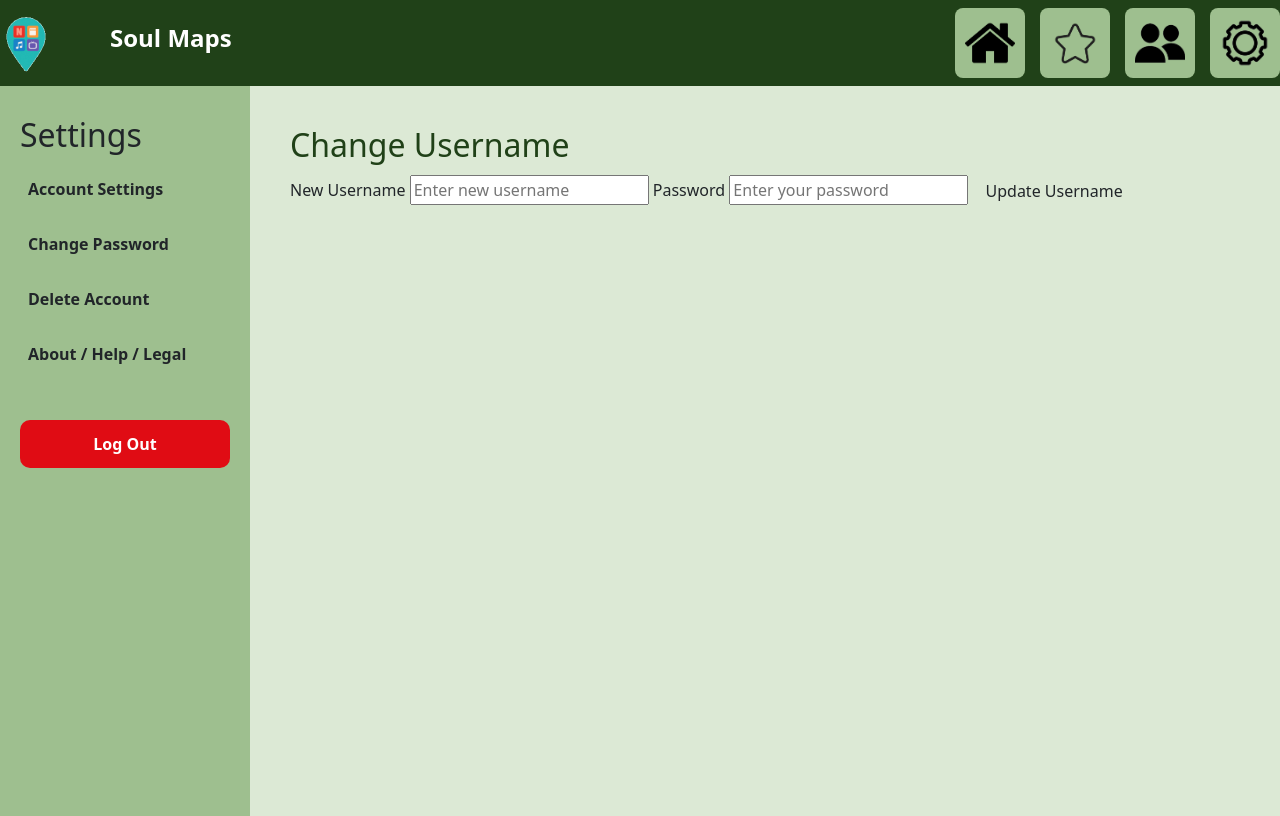
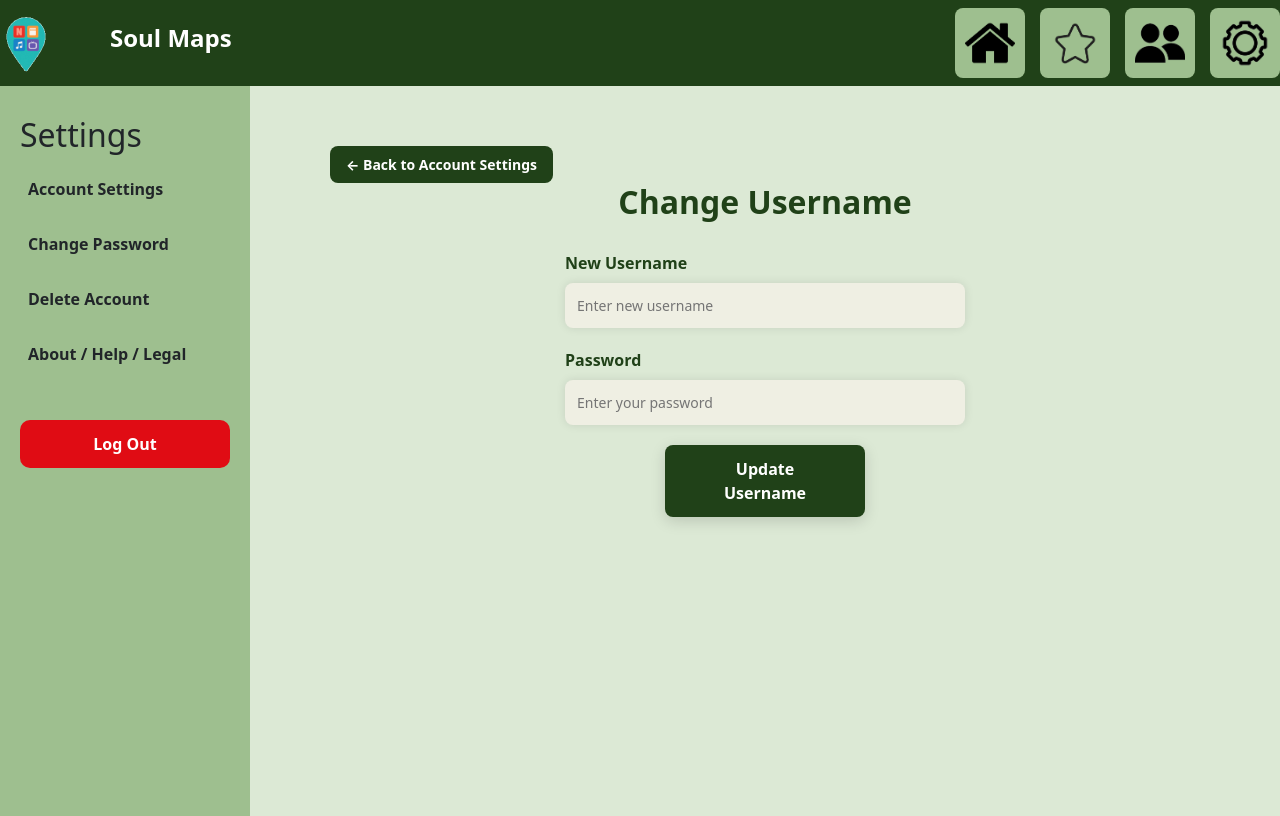
Before and after one commit to fudgeg/Group69-AgileWebProject, a Flask app: page /settings in a window 1280 px wide, after a click on "Change Username". Run offline with Flask 3, Linux system fonts and the light colour scheme; the visitor is signed in with stand-in values (Sample User, id 1); data comes from the database, SQL or seed files in the repository.

Commit message:
touch up the aesthetics and layout of Settings page to improve users experience and improve consistent styling of website

```diff
--- a/app/routes.py
+++ b/app/routes.py
@@ -11,20 +11,18 @@ def welcome():
 @main.route('/signup', methods=['GET', 'POST'])
 def signup():
     if request.method == 'POST':
-        first_name = request.form.get('first_name')
-        last_name = request.form.get('last_name')
+        name = request.form.get('full_name')
         email = request.form.get('email')
         password = request.form.get('password')
 
-        if not first_name or not last_name or not email or not password:
-            flash("All fields are required")
+        if not name or not email or not password:
+            flash("All fields are required","error")
             return redirect(url_for('main.signup'))
 
-        name = f"{first_name} {last_name}"
 
         existing_user = User.query.filter_by(email=email).first()
         if existing_user:
-            flash('Email already registered. Please log in')
+            flash('Email already registered. Please log in',"caution")
             return redirect(url_for('main.login'))
 
         user = User(name=name, email=email)
@@ -69,7 +67,7 @@ def login():
 @main.route('/logout')
 def logout():
     session.clear()  # Clear all session data to avoid leftover messages
-    flash('You have been logged out')
+    flash('You have been logged out',"caution")
     return redirect(url_for('main.welcome'))
 
 
@@ -81,14 +79,14 @@ def home():
     print(f"[DEBUG] Session user_id: {user_id}")
 
     if not user_id:
-        flash("You must be logged in to view this page.")
+        flash("You must be logged in to view this page.","error")
         return redirect(url_for('main.login'))
 
     user = User.query.get(user_id)
     print(f"[DEBUG] User from DB: {user}")
 
     if not user:
-        flash("User not found.")
+        flash("User not found.","error")
         return redirect(url_for('main.login'))
 
     # Query the most recent media entries (e.g., last 5)
@@ -112,7 +110,7 @@ def home():
 def friends():
     user = User.query.get(session.get('user_id'))
     if not user:
-        flash("Please log in to view friends.")
+        flash("Please log in to view friends.","error")
         return redirect(url_for('main.login'))
 
     # All users except the current user and existing friends
@@ -130,11 +128,11 @@ def add_friend(friend_id):
     friend = User.query.get(friend_id)
 
     if not user or not friend or friend == user:
-        flash("Invalid request.")
+        flash("Invalid request.","error")
         return redirect(url_for('main.friends'))
 
     if friend in user.friends:
-        flash("You're already friends.")
+        flash("You're already friends.","caution")
         return redirect(url_for('main.friends'))
 
     user.friends.append(friend)
@@ -149,7 +147,7 @@ def add_friend(friend_id):
 def upload_page():
     user_id = session.get('user_id')
     if not user_id:
-        flash("You must be logged in to upload media.")
+        flash("You must be logged in to upload media.","error")
         return redirect(url_for('main.login'))
 
     if request.method == 'POST':
@@ -171,12 +169,12 @@ def upload_page():
 def settings():
     user_id = session.get('user_id')
     if not user_id:
-        flash("You must be logged in to access settings.")
+        flash("You must be logged in to access settings.","error")
         return redirect(url_for('main.login'))
 
     user = User.query.get(user_id)
     if not user:
-        flash("User not found.")
+        flash("User not found.","error")
         return redirect(url_for('main.login'))
 
     profile_picture_url = url_for('static', filename=f'media/{user.profile_picture}')
@@ -189,13 +187,13 @@ def update_username():
     # Check if the user is logged in
     user_id = session.get('user_id')
     if not user_id:
-        flash("You must be logged in to update your username.")
+        flash("You must be logged in to update your username.","error")
         return redirect(url_for('main.login'))
 
     # Get the logged-in user
     user = User.query.get(user_id)
     if not user:
-        flash("User not found.")
+        flash("User not found.","error")
         return redirect(url_for('main.login'))
 
     # Get the new username and password from the form
@@ -209,7 +207,7 @@ def update_username():
 
     # Check if the new username is valid
     if not new_username:
-        flash("Username cannot be empty.")
+        flash("Username cannot be empty.","error")
         return redirect(url_for('main.settings'))
 
     # Update the username
@@ -226,13 +224,13 @@ def update_email():
     # Check if the user is logged in
     user_id = session.get('user_id')
     if not user_id:
-        flash("You must be logged in to update your email.")
+        flash("You must be logged in to update your email.","error")
         return redirect(url_for('main.login'))
 
     # Get the logged-in user
     user = User.query.get(user_id)
     if not user:
-        flash("User not found.")
+        flash("User not found.","error")
         return redirect(url_for('main.login'))
 
     # Get the new email and password from the form
@@ -246,14 +244,13 @@ def update_email():
 
     # Check if the new email is valid
     if not new_email:
-        flash("Email cannot be empty.")
+        flash("Email cannot be empty.","error")
         return redirect(url_for('main.settings'))
 
     # Check if the new email is already taken
     existing_user = User.query.filter_by(email=new_email).first()
     if existing_user:
-        flash("This email is already registered. Please use a different email.")
-        return redirect(url_for('main.settings'))
+        flash("This email is already registered. Please use a different email.","error")
 
     # Update the email
     user.email = new_email
@@ -261,7 +258,7 @@ def update_email():
 
     # Log the user out to force re-login with the new email
     session.clear()
-    flash("Email updated successfully. Please log in with your new email.")
+    flash("Email updated successfully. Please log in with your new email.","caution")
     return redirect(url_for('main.login'))
 
 
@@ -270,13 +267,13 @@ def update_password():
     # Check if the user is logged in
     user_id = session.get('user_id')
     if not user_id:
-        flash("You must be logged in to update your password.")
+        flash("You must be logged in to update your password.","error")
         return redirect(url_for('main.login'))
 
     # Get the logged-in user
     user = User.query.get(user_id)
     if not user:
-        flash("User not found.")
+        flash("User not found.","error")
         return redirect(url_for('main.login'))
 
     # Get the current and new passwords from the form
@@ -300,7 +297,7 @@ def update_password():
 
     # Log the user out to force re-login with the new email
     session.clear()
-    flash("Password updated successfully. Please log in with your new email.")
+    flash("Password updated successfully. Please log in with your new email.","caution")
     return redirect(url_for('main.login'))
 
 
@@ -310,13 +307,13 @@ def delete_account():
     # Check if the user is logged in
     user_id = session.get('user_id')
     if not user_id:
-        flash("You must be logged in to delete your account.")
+        flash("You must be logged in to delete your account.","error")
         return redirect(url_for('main.login'))
 
     # Get the logged-in user
     user = User.query.get(user_id)
     if not user:
-        flash("User not found.")
+        flash("User not found.","error")
         return redirect(url_for('main.login'))
 
     # Verify password
@@ -334,7 +331,7 @@ def delete_account():
 
     # Clear the session and redirect to the welcome page
     session.clear()
-    flash("Your account has been permanently deleted.", "error")
+    flash("Your account has been permanently deleted.", "caution")
     return redirect(url_for('main.welcome'))
 
 @main.route('/foryou')
--- a/app/static/css/styles.css
+++ b/app/static/css/styles.css
@@ -30,12 +30,12 @@ text-align: center;
 box-shadow: 0 0 10px rgba(0,0,0,0.2);
 }
 
-
 body {
-font-family: "Segoe UI", sans-serif;
-background-color: #dce9d5;
-margin: 0;
-padding: 0;
+  font-family: "Segoe UI", sans-serif;
+  background-color: #dce9d5 ;
+  margin: 0;
+  padding: 0;
+  min-height: 100vh;
 }
 
 .welcome-box {
@@ -492,7 +467,7 @@ line-height: 1.5;
 
 .settings-content {
   flex-grow: 1;
-  padding: 40px;
+  padding: 60px 80px;
   background-color: #dce9d5;
   overflow-y: auto;
 }
@@ -502,7 +477,11 @@ line-height: 1.5;
 }
 
 .settings-section h2 {
+  font-size: 32px;
+  font-weight: bold;
   color: #204118;
+  margin-bottom: 30px;
+  text-align: center;
 }
 
 .settings-section ul {
@@ -618,6 +598,127 @@ line-height: 1.5;
   font-weight: bold;
   border-radius: 8px;
 }
+
+/* Consistent Input Field Styles */
+.settings-form input[type="text"],
+.settings-form input[type="password"],
+.settings-form input[type="email"] {
+  width: 100%;
+  max-width: 400px;
+  padding: 12px;
+  margin-bottom: 20px;
+  border-radius: 8px;
+  border: none;
+  background-color: #efefe3;
+  font-size: 14px;
+  color: #204118;
+  box-shadow: 0 0 10px rgba(0,0,0,0.1);
+}
+
+.settings-form input[type="text"]:focus,
+.settings-form input[type="password"]:focus,
+.settings-form input[type="email"]:focus {
+  outline: none;
+  border: 2px solid #7aa96c;
+  background-color: #ffffff;
+}
+
+/* Button Styles */
+.btn.update-btn,
+.btn.delete-btn {
+  background-color: #204118;
+  color: white;
+  padding: 12px 20px;
+  border-radius: 8px;
+  font-size: 16px;
+  cursor: pointer;
+  width: 100%;
+  max-width: 200px;
+  font-weight: bold;
+  border: none;
+  transition: background-color 0.3s;
+  box-shadow: 0 4px 15px rgba(0, 0, 0, 0.15);
+}
+
+.btn.update-btn:hover,
+.btn.delete-btn:hover {
+  background-color: #356630;
+}
+
+/* Center Align Buttons */
+.settings-form {
+  display: flex;
+  flex-direction: column;
+  align-items: center;
+}
+
+/* Label Spacing */
+.settings-form label {
+  width: 100%;
+  max-width: 400px;
+  text-align: left;
+  margin-bottom: 8px;
+  font-weight: bold;
+  color: #204118;
+}
+
+/* Button Styles Consistency */
+.btn.update-btn{
+  background-color: #204118;
+  color: #ffffff;
+  padding: 12px 30px;
+  border-radius: 8px;
+  font-size: 16px;
+  cursor: pointer;
+  width: auto;
+  transition: background-color 0.3s;
+}
+
+.btn.delete-btn{
+  background-color: #e00c14;
+  color: #ffffff;
+  padding: 12px 30px;
+  border-radius: 8px;
+  font-size: 16px;
+  cursor: pointer;
+  width: auto;
+  transition: background-color 0.3s;
+}
+
+.btn.update-btn:hover {
+  background-color: #356630;
+}
+
+.btn.delete-btn:hover {
+  background-color: #c00a10;
+  color: white;
+}
+
+/* Back Button Styles */
+.back-button:hover {
+  background-color: #356630;
+  color: #ffffff;
+}
+
+/* Back Button Styles */
+.back_button_settings {
+  background-color: #204118;
+  color: #ffffff;
+  border: none;
+  padding: 8px 16px;
+  border-radius: 8px;
+  font-size: 14px;
+  font-weight: bold;
+  cursor: pointer;
+  display: inline-block;
+  transition: background-color 0.3s, color 0.3s;
+}
+
+.back_button_settings:hover {
+  background-color: #356630;
+  color: #ffffff;
+}
+
 
 
 
--- a/app/templates/base.html
+++ b/app/templates/base.html
@@ -49,7 +49,15 @@
 
           if (flashMessages.length) {
               flashMessages.forEach(([category, message]) => {
-            const type = category === 'error' ? 'error' : 'success';
+                  // Correctly handle "caution" messages
+                  let type;
+                  if (category === 'error') {
+                      type = 'error';
+                  } else if (category === 'caution') {
+                      type = 'caution';
+                  } else {
+                      type = 'success';
+                  }
                   showPopup(message, type);
               });
           }
--- a/app/templates/settings.html
+++ b/app/templates/settings.html
@@ -41,6 +41,12 @@ block content %}
 
     <!-- Username Update Section -->
     <div id="username-section" class="settings-section hidden">
+      <div class="back_button_settings_container">
+        <button class="back_button_settings" onclick="showSection('account')">
+          &larr; Back to Account Settings
+        </button>
+      </div>
+
       <h2>Change Username</h2>
       <form
         method="POST"
@@ -69,13 +75,18 @@ block content %}
 
     <!-- Email Update Form with Password Verification -->
     <div id="email-section" class="settings-section hidden">
+      <div class="back_button_settings_container">
+        <button class="back_button_settings" onclick="showSection('account')">
+          &larr; Back to Account Settings
+        </button>
+      </div>
       <h2>Change Email</h2>
       <form
         method="POST"
         action="{{ url_for('main.update_email') }}"
         class="settings-form"
       >
-        <label for="email">Change Email</label>
+        <label for="email">New Email</label>
         <input
           type="email"
           id="email"
@@ -83,6 +94,7 @@ block content %}
           placeholder="Enter new email"
           required
         />
+        <label for="change_email_password">Password</label>
         <input
           type="password"
           name="password"
```
Also changed, not shown: other parts of app/static/css/styles.css (+39 -94 lines), app/templates/signup.html (+7 -16 lines). Lines whose indentation alone changed are shown as unchanged.
